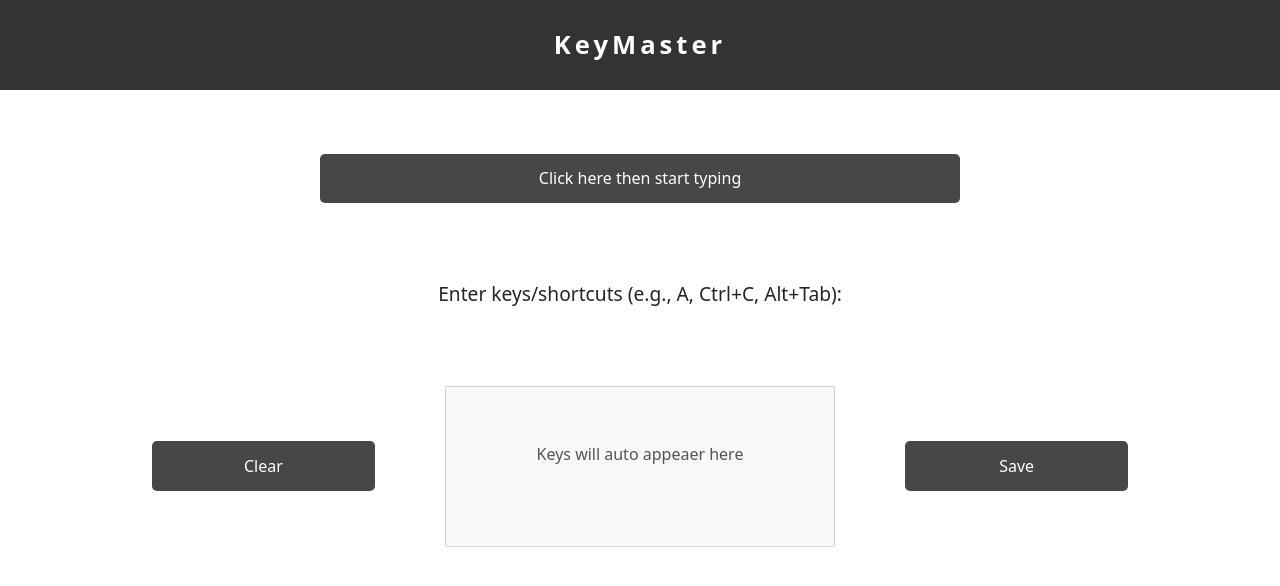
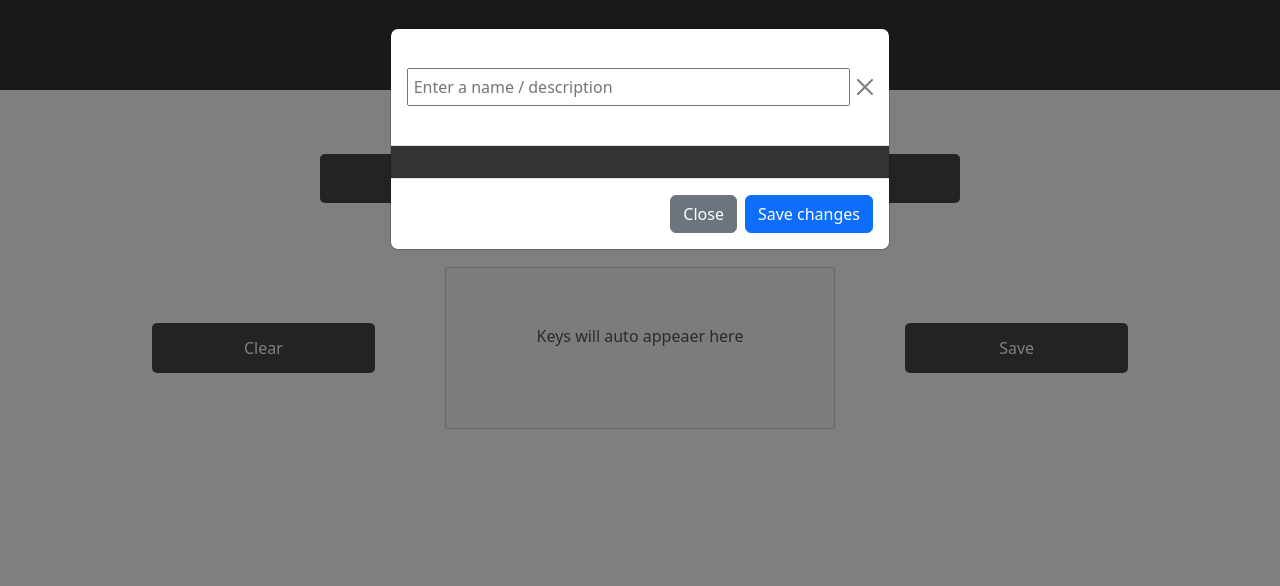
Before and after one commit to Serendipbrity/KeyMaster, a plain HTML site: page index.html in a window 1280 px wide. Both pictures are taken after a click on the button "Save". Drawn offline with nearby package versions, Linux system fonts and the light colour scheme.

Commit message:
local storage saves on button click with desc input

```diff
--- a/index.html
+++ b/index.html
@@ -19,13 +19,57 @@
     <button class="click-here" tabindex="0">
       Click here then start typing
     </button>
-    <label for="shortcut-label" class="shortcut-label"
+    <!-- <label for="shortcut-label" class="shortcut-label"
       >Enter keys/shortcuts (e.g., A, Ctrl+C, Alt+Tab):</label
-    >
+    > -->
     <div class="container">
-        <button class="clear">Clear</button>
-        <textarea class="box" disabled>Keys will auto appeaer here</textarea>
-        <button class="save">Save</button>
+      <button class="clear">Clear</button>
+      <textarea class="box" disabled>Keys will auto appeaer here</textarea>
+      <!-- Button trigger modal -->
+      <button
+        type="button"
+        class="btn btn-primary save"
+        data-bs-toggle="modal"
+        data-bs-target="#exampleModal"
+      >
+        Save
+      </button>
+
+      <!-- Modal -->
+      <div
+        class="modal fade"
+        id="exampleModal"
+        tabindex="-1"
+        aria-labelledby="exampleModalLabel"
+        aria-hidden="true"
+      >
+        <div class="modal-dialog">
+          <div class="modal-content">
+            <div class="modal-header">
+                <input type="text" class="name" placeholder="Enter a name / description" />
+              <button
+                type="button"
+                class="btn-close"
+                data-bs-dismiss="modal"
+                aria-label="Close"
+              ></button>
+            </div>
+            <div class="modal-body"></div>
+            <div class="modal-footer">
+              <button
+                type="button"
+                class="btn btn-secondary"
+                data-bs-dismiss="modal"
+              >
+                Close
+              </button>
+              <button type="button" class="btn btn-primary modal-save-button" data-bs-dismiss="modal">
+                Save changes
+              </button>
+            </div>
+          </div>
+        </div>
+      </div>
     </div>
 
     <!-- <div class="auto-info">Questions will automatically change when correct key is pressed</div> -->
--- a/script.js
+++ b/script.js
@@ -1,24 +1,57 @@
+// create empty array to hold one key combo
 let keyCombo = [];
-const box = document.querySelector('.box');
-// listen for any keys pressed on the entire document
-document.addEventListener('keydown', function (event) {
+
+// 'keys will appear here' box
+const box = document.querySelector(".box");
+// where new key combo will appear in modal
+const modalBody = document.querySelector(".modal-body");
+const saveButton = document.querySelector(".save");
+
+function handleKeyDown(event) {
   console.log(`Key pressed: ${event.key}`);
   console.log(`Key code: ${event.code}`);
   // clear default input info
   box.textContent = "";
+  // if there is a key event
   if (event.key) {
+    // add the key event to the keyCombo array
     keyCombo.push(event.key);
+    // display the key event in the box
     box.textContent = keyCombo;
     console.log(`Key combo: ${keyCombo}`);
   }
+}
+// listen for any keys pressed on the entire document
+document.addEventListener("keydown", handleKeyDown);
+
+// when the save button is clicked
+saveButton.addEventListener("click", function () {
+  // display the key combo in the modal
+  modalBody.textContent = keyCombo;
+  document.removeEventListener("keydown", handleKeyDown);
 });
 
-// clear button
-const clearButton = document.querySelector('.clear');
+//  modal save button
+const modalSave = document.querySelector(".modal-save-button");
+
+// when the modal save button is clicked
+modalSave.addEventListener("click", function () {
+    // name or description of key combo
+    const nameInput = document.querySelector(".name").value;
+    // save the key combo and name to local storage
+    localStorage.setItem(nameInput, JSON.stringify(keyCombo));
+    console.log(localStorage.getItem(nameInput));
+});
+
+// --------- clear button ----------------------------
+const clearButton = document.querySelector(".clear");
 // when clicking the clear button
-clearButton.addEventListener('click', function () {
+clearButton.addEventListener("click", function () {
   // clear the keyCombo array
   keyCombo = [];
   // reset the box text
   box.textContent = "Keys will auto appeaer here";
+  // add back the keydown event listener
+  document.addEventListener("keydown", handleKeyDown);
 });
+// ---------------------------------------------------
--- a/style.css
+++ b/style.css
@@ -34,6 +34,21 @@ header {
     width: 40%;
 }
 
+.name {
+    width: 100%;
+    display: flex;
+    margin: 5% auto;
+    padding: 1%;
+}
+
+.modal-body {
+    display: flex;
+    justify-content: center;
+    align-items: center;
+    background-color: rgba(0, 0, 0, .8);
+    color: white;
+}
+
 .container {
     display: flex;
     margin: auto;
```
Lines whose indentation alone changed are shown as unchanged.
